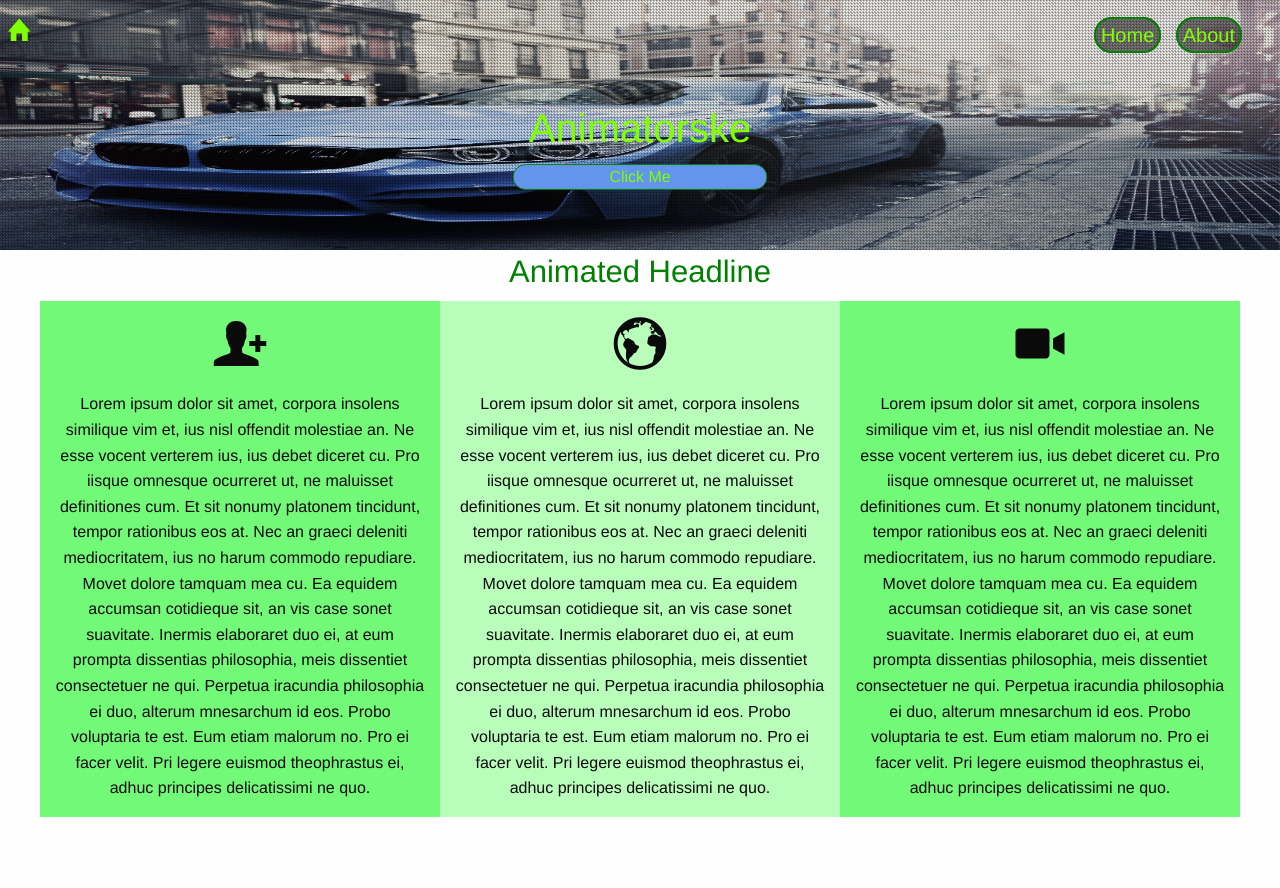
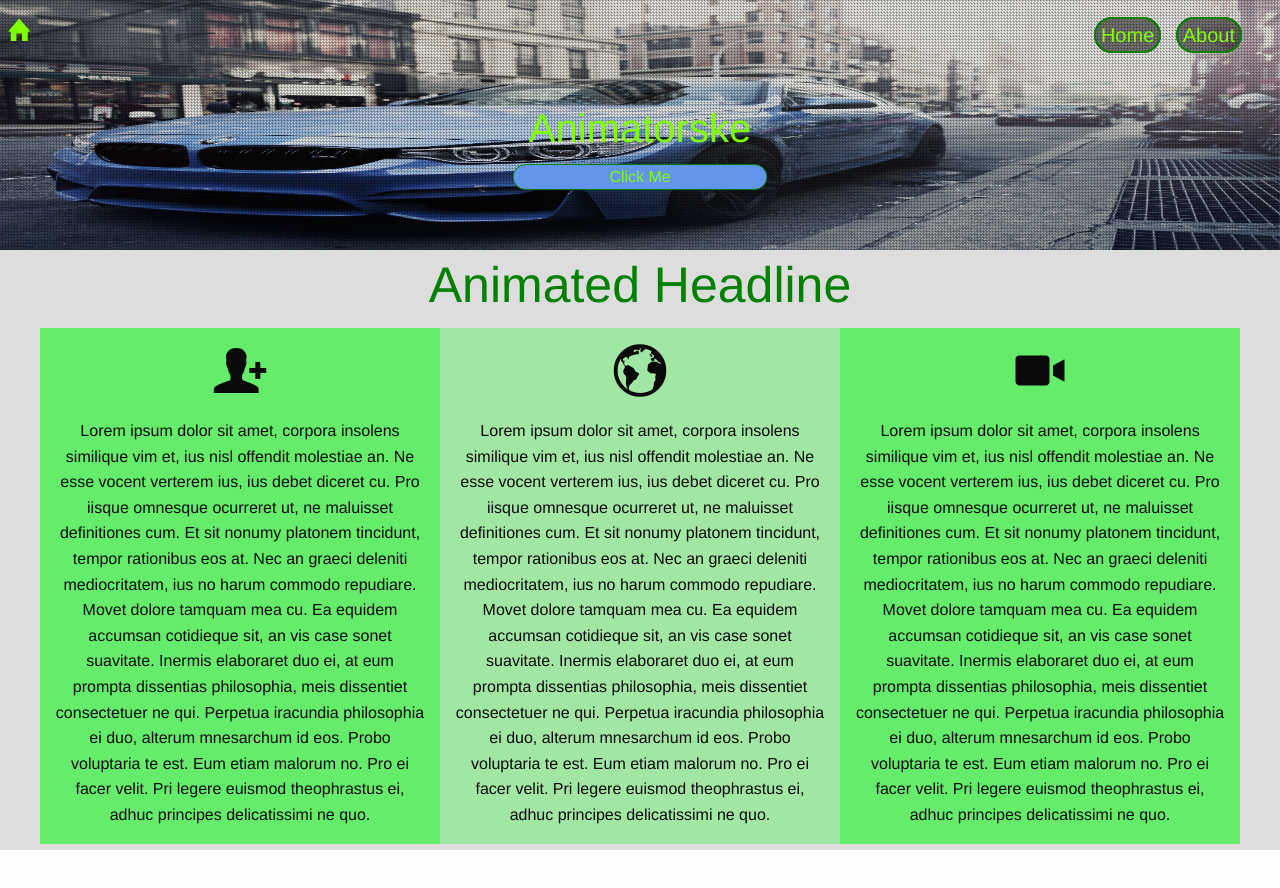
Before and after one commit to season-7/Animatorske, a plain HTML site: page index.html in a window 1280 px wide. Shown: the top 888 px of the page. Drawn offline with nearby package versions, Linux system fonts and the light colour scheme; files that its build step writes are made by us from their sources; a script that the page names is missing; files whose address does not match are found by name.

Commit message:
modified index

```diff
--- a/index.html
+++ b/index.html
@@ -71,8 +71,8 @@
         <div id="button" class="animated infinite bounceIn">Click Me</div>
     </div>
 </div>
-<section class="three">
-        <h3 class="animated fadeInUp" style="color:green">Animated Headline</h3>
+<section class="three" style="background-color:#ddd;height:600px;">
+        <h3 class="animated fadeInUp" style="color:green;font-size:50px;">Animated Headline</h3>
         <div class="row">
   <div class="medium-4 columns" style="background-color:rgba(23,247,30,0.6)"><i class="ion-person-add" style="font-size:60px;"></i>
       <p>Lorem ipsum dolor sit amet, corpora insolens similique vim et, ius nisl offendit molestiae an. Ne esse vocent verterem ius, ius debet diceret cu. Pro iisque omnesque ocurreret ut, ne maluisset definitiones cum. Et sit nonumy platonem tincidunt, tempor rationibus eos at.
```
